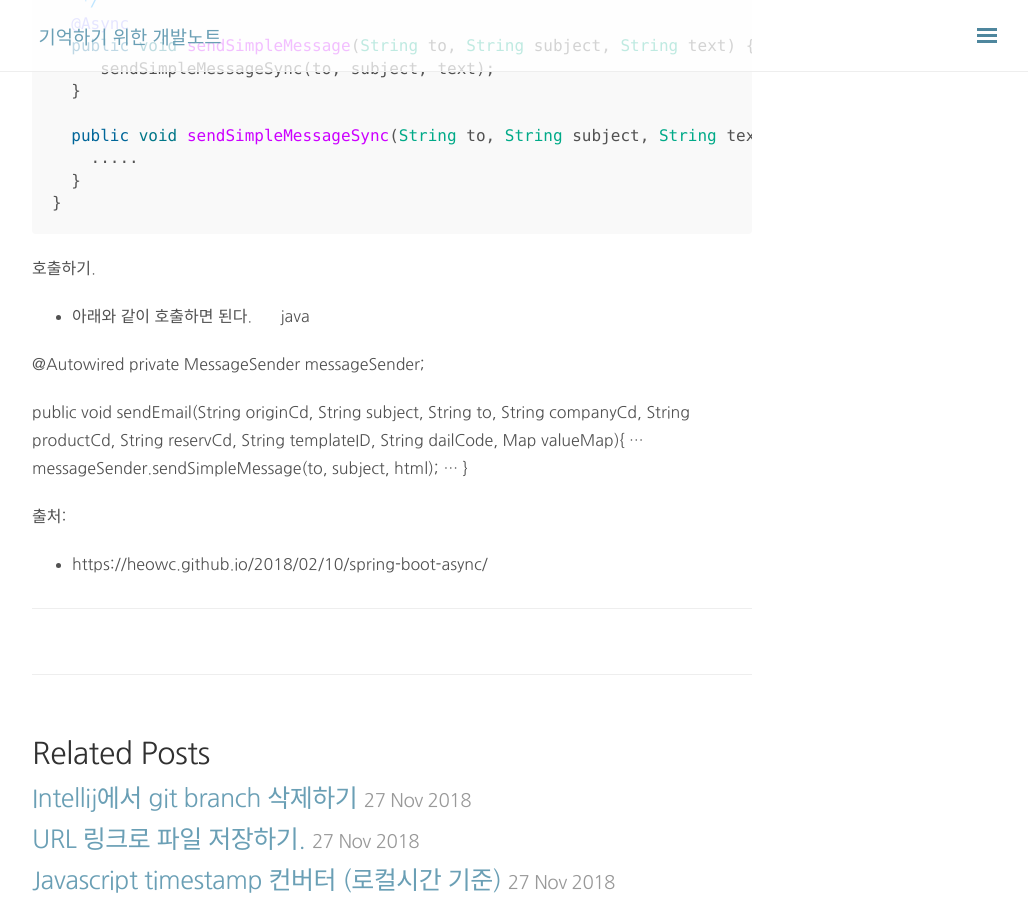
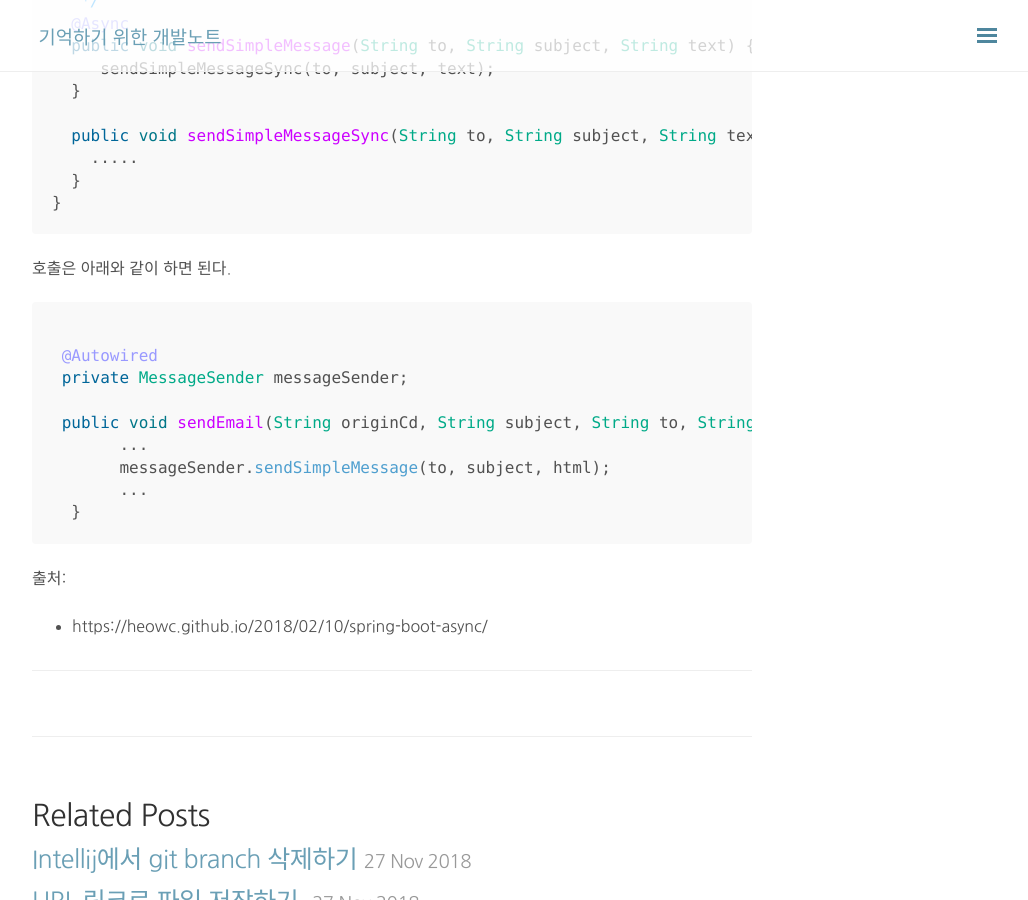
Before and after one commit to jmlim/jmlim.github.com, a Jekyll site: the page built from _posts/2018-11-27-spring-boot-async.md, in a window 1280 px wide and 900 px high, scrolled down 1591 px. Shown: the whole window, without its empty margins (248-1276 px from the left). Built offline with Jekyll 4.4.1, drawn with Linux system fonts in a browser that asks for light colours; nearby versions of some CDN libraries; comment, search, counter and statistics services are not loaded.

Commit message:
비동기 포스팅 수정.

````diff
--- a/_posts/2018-11-27-spring-boot-async.md
+++ b/_posts/2018-11-27-spring-boot-async.md
@@ -71,8 +71,9 @@ public class MessageSender {
   }
 }
 ```
-호출하기.
-- 아래와 같이 호출하면 된다.
+
+호출은 아래와 같이 하면 된다.
+
 ```java
 
  @Autowired
````
